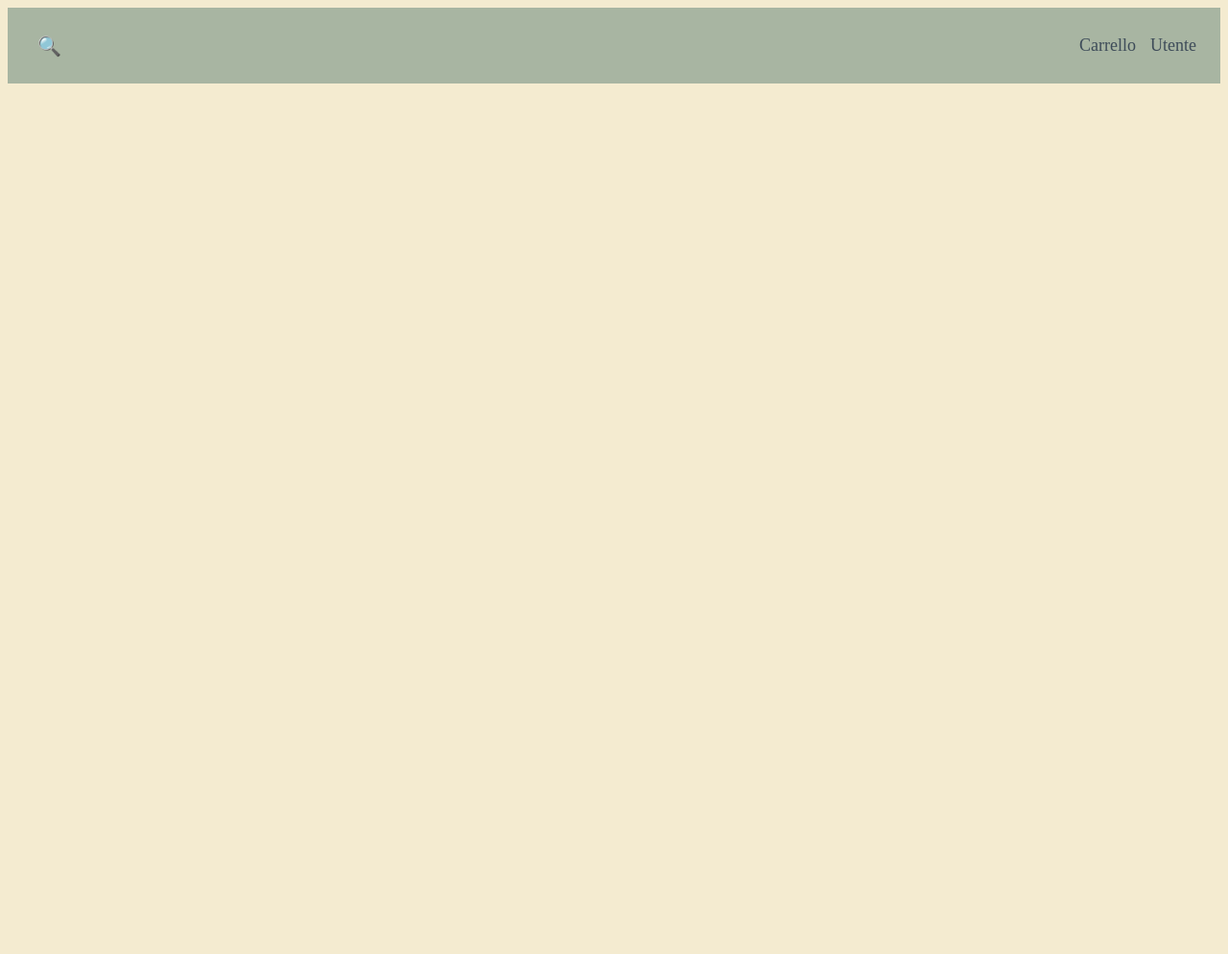
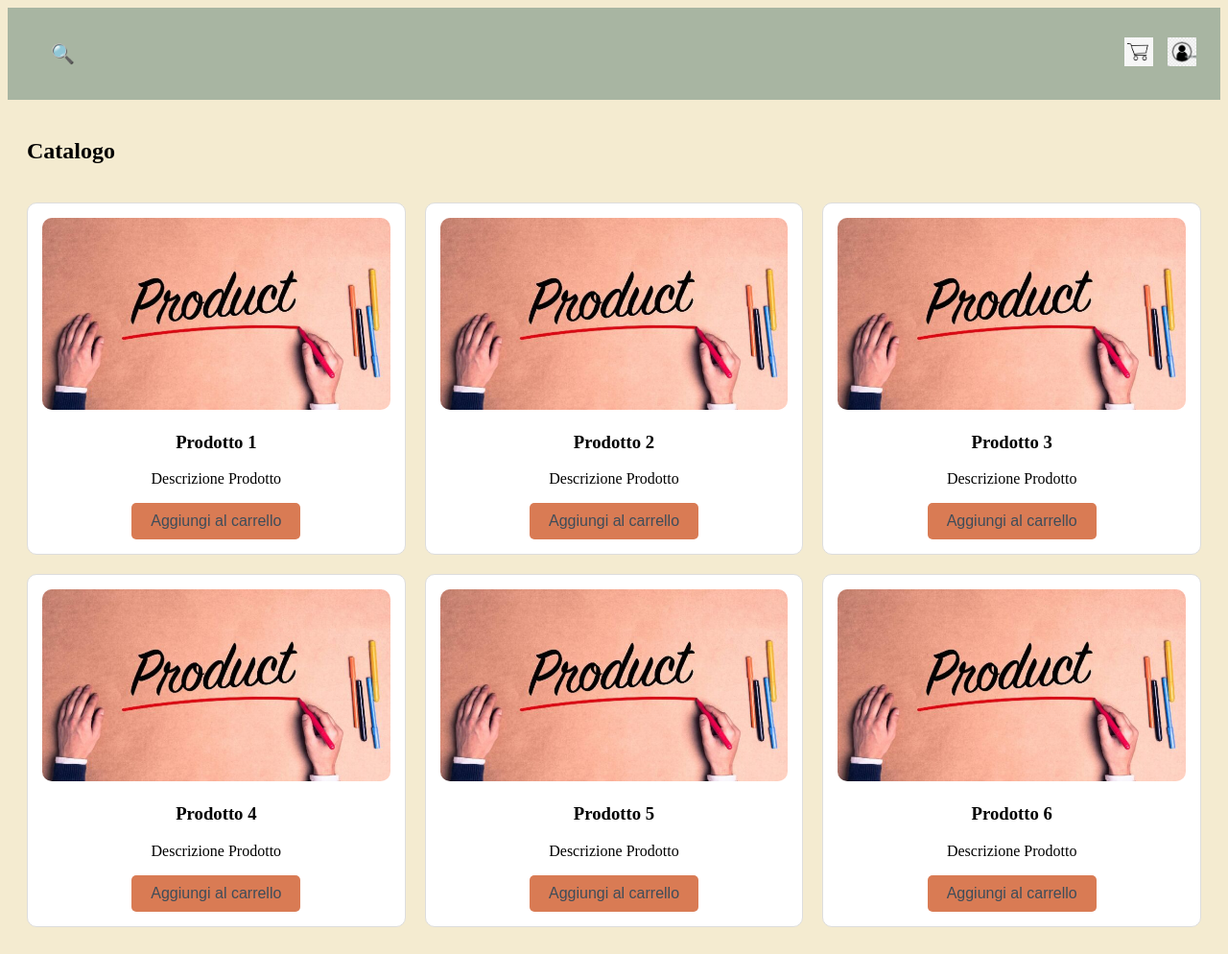
Before and after one commit to jacksgravato69/ArtigianatoOnline, a website: page views/homeC.html in a window 1280 px wide. Shown: the whole page at 96% size. Before the commit the page ends 800 px from the top, so only its background shows below. Drawn offline with Linux system fonts and the light colour scheme; files that its build step writes are made by us from their sources.

Commit message:
Aggiornamento Registrazione Cliente e Home Cliente

```diff
--- a/public/css/styleHomeC.css
+++ b/public/css/styleHomeC.css
@@ -8,7 +8,16 @@ header nav {
     padding: 10px;
 
 }
+/* da vedere se serve
+nav{
+    height: 60px; /* fissa l’altezza */
+    /*background-color: #333;
+    overflow: hidden; /* impedisce l'espansione se qualcosa lo supera */
+    /*display: flex;
 
+    padding: 0 20px;
+}
+*/
 nav ul {
     list-style: none;
     padding: 0;
@@ -63,3 +72,56 @@ nav ul li a {
     color: #3E4C59;
     font-size: 18px;
 }
+
+/* Layout della sezione grid */
+.grid-section {
+    display: flex;
+    flex-direction: column;
+    flex-wrap: wrap;
+    justify-content: center;
+    gap: 20px; /* Spazio tra le righe di card */
+    padding: 20px;
+}
+
+/* Definizione delle righe per le card */
+.row {
+    display: flex;
+    gap: 20px;
+    justify-content: center;
+}
+
+/* Stile per le card */
+.card {
+    background-color: #fff;
+    border: 1px solid #ddd;
+    border-radius: 10px;
+    padding: 15px;
+    text-align: center;
+    cursor: pointer;
+    transition: background-color 0.3s;/*all 0.3s ease;*/
+    width: 45%; /* Impostato per 2 card per riga */
+}
+
+/* Immagini nelle card */
+.card img {
+    width: 100%;
+    height: 200px;
+    border-radius: 10px;
+    object-fit: cover;
+}
+/* Stile al passaggio del mouse */
+.card:hover {
+    background-color: #f0f0f0;
+    box-shadow: 0 4px 8px rgba(0, 0, 0, 0.2);
+}
+
+button{
+    text-align: center;
+    background-color: #D97B54;
+    color: #3E4C59;
+    border: none;
+    padding: 10px 20px;
+    border-radius: 5px;
+    cursor: pointer;
+    font-size: 16px;
+}
--- a/server.js
+++ b/server.js
@@ -77,3 +77,6 @@ app.get('/index', (req, res) => {
   res.sendFile(__dirname + '/views/index.html');
 
 });
+
+//Per immagini
+app.use(express.static('public'));
--- a/views/homeC.html
+++ b/views/homeC.html
@@ -13,19 +13,71 @@
         <header>
             <nav>
                 <ul>
-                    <!-- DA VEDERE IL  RICERCA -> NON MI PIACE -->
                     <li class="search-container">
                         <button class="search-toggle">🔍</button>
                         <input type="text" class="search-input" placeholder="Cerca...">
-                      </li>
+                    </li>
 
                     <li class="right">
-                        <a href="#carrello" id="carrello">Carrello</a>
-                        <a href="#utente" id="utente">Utente</a>
+                        <a href="#carrello" id="carrello">
+                            <img src="/images/carrello.jpeg" alt="Carrello" width="30" height="30">
+                        </a>
+                        <a href="#utente" id="utente">
+                            <img src="/images/utente.jpg" alt="Utente" width="30" height="30">
+                        </a>
                     </li>
                 </ul>
             </nav>
         </header>
+
+
+        <section id="catalogo" class="grid-section"> <!-- Foto e data-desciption da sistemare -->
+        <h2>Catalogo</h2>
+        <!-- Prima riga di card -->
+        <div class="row">
+            <div class="card" >
+                <img src="/images/Prodotto.jpg" alt="Prodotto 1">
+                <h3>Prodotto 1</h3>
+                <p>Descrizione Prodotto </p>
+                <button class="add-to-cart">Aggiungi al carrello</button>
+            </div>
+
+            <div class="card" >
+                <img src="/images/Prodotto.jpg" alt="Prodotto 2">
+                <h3>Prodotto 2</h3>
+                <p>Descrizione Prodotto </p>
+                <button class="add-to-cart">Aggiungi al carrello</button>
+            </div>
+            <div class="card" >
+                <img src="/images/Prodotto.jpg" alt="Prodotto 3">
+                <h3>Prodotto 3</h3>
+                <p>Descrizione Prodotto </p>
+                <button class="add-to-cart">Aggiungi al carrello</button>
+            </div>
+        </div>
+            <!-- Seconda riga di card -->
+            <div class="row">
+                <div class="card" >
+                    <img src="/images/Prodotto.jpg" alt="Prodotto 4">
+                    <h3>Prodotto 4</h3>
+                    <p>Descrizione Prodotto </p>
+                    <button class="add-to-cart">Aggiungi al carrello</button>
+                </div>
+                <div class="card" >
+                    <img src="/images/Prodotto.jpg" alt="Prodotto 5">
+                    <h3>Prodotto 5</h3>
+                    <p>Descrizione Prodotto </p>
+                    <button class="add-to-cart">Aggiungi al carrello</button>
+                </div>
+                <div class="card" >
+                    <img src="/images/Prodotto.jpg" alt="Prodotto 6">
+                    <h3>Prodotto 6</h3>
+                    <p>Descrizione Prodotto </p>
+                    <button class="add-to-cart">Aggiungi al carrello</button>
+                </div>
+            </div>
+
+            <!-- Aggiungi altri prodotti qui -->
 
 
     </body>
@@ -39,6 +91,8 @@
             container.classList.toggle("active");
           });
         });
-      </script>
+    </script>
+
+
 
 </html>
```
Also changed, not shown: views/registraC.html (+16 -0 lines), public/images/carrello.jpeg (added), public/images/prodotto.jpg (added), public/images/utente.jpg (added).
